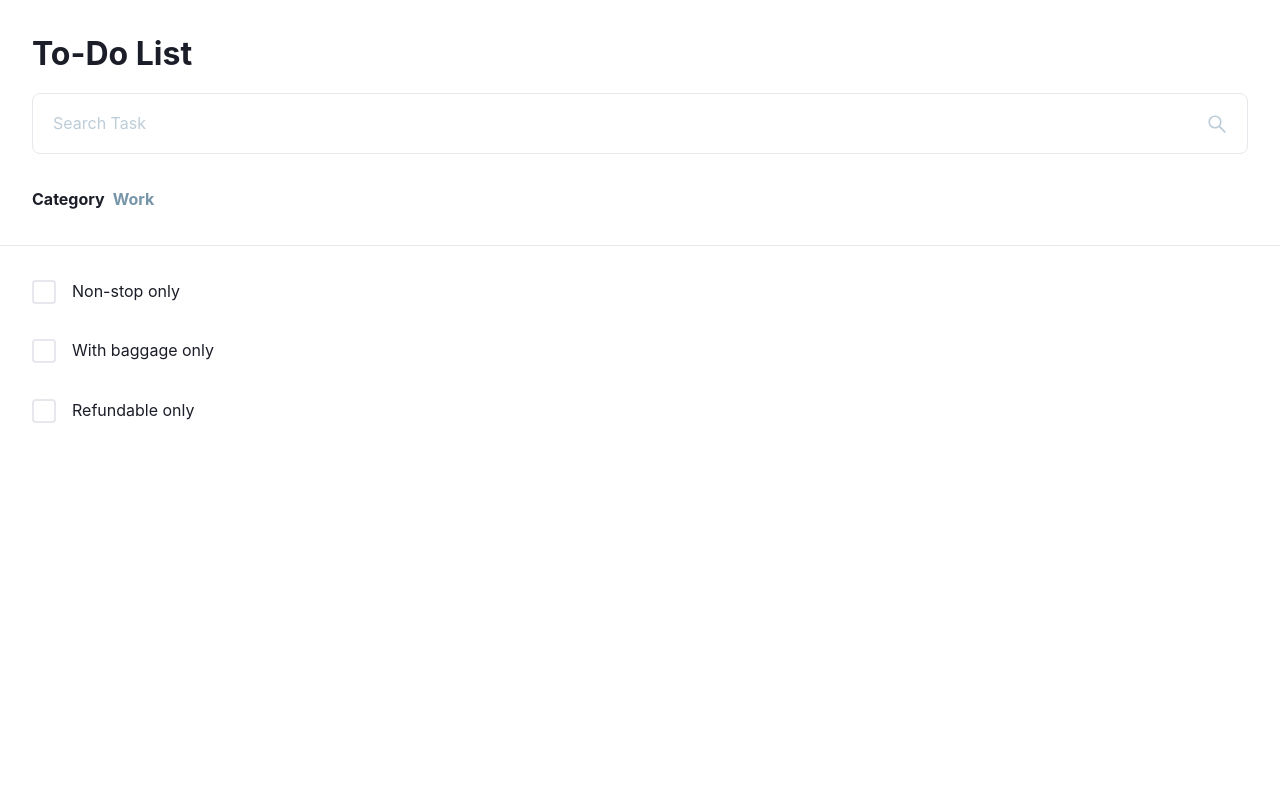
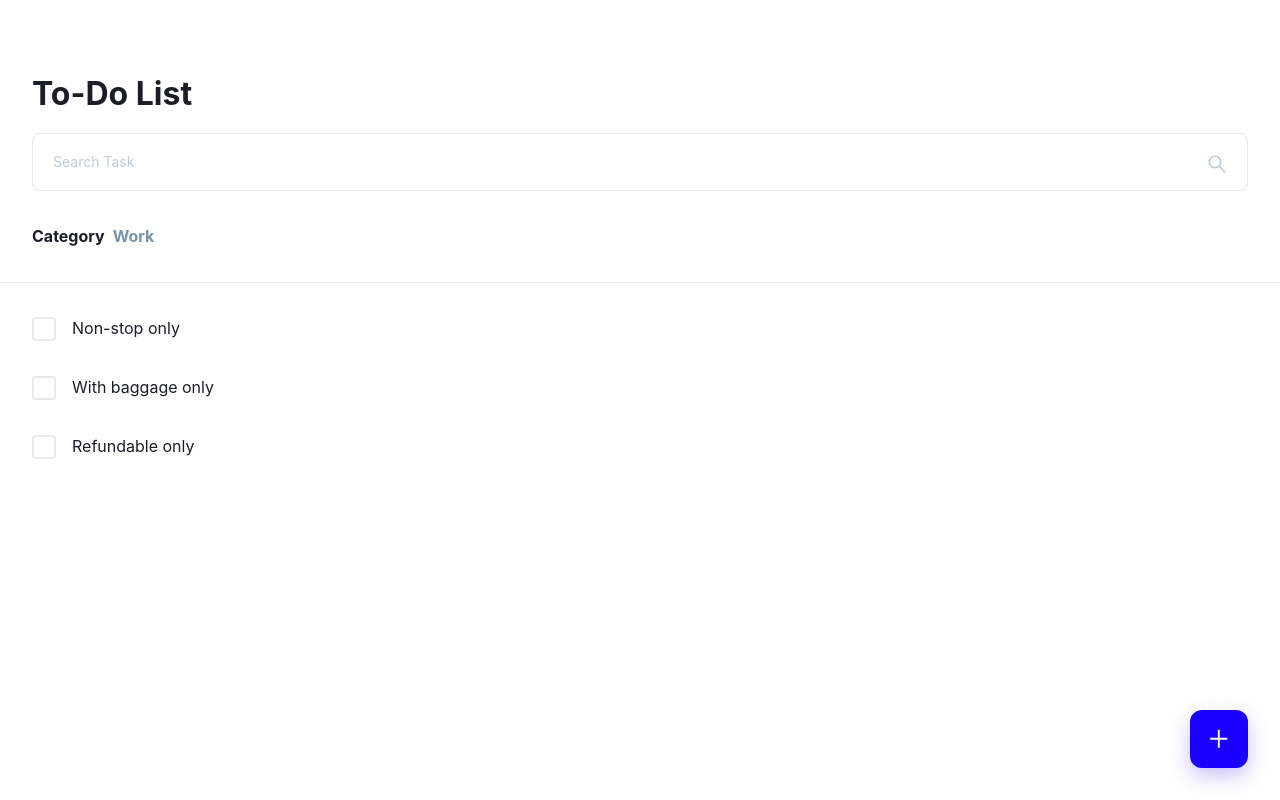
Before and after one commit to sammarxz/test-zenit, a React (Create React App) app: page / in a window 1280 px wide. Built offline with nearby package versions, Linux system fonts and the light colour scheme.

Commit message:
Add Button Component; AddTaskButotn;

```diff
--- a/src/App.tsx
+++ b/src/App.tsx
@@ -1,16 +1,25 @@
-import React from "react";
+import React from "react"
+import styled from 'styled-components'
+import { AiOutlinePlus } from 'react-icons/ai'
 
-import { Layout, Input, Task } from "./components";
+import { Layout, Input, Task, Button } from "./components"
+
+const AddButton = styled.div`
+  position: fixed;
+  bottom: 32px;
+  right: 32px;
+  z-index: 9;
+`
 
 function App() {
   return (
     <Layout>
       <div className="container">
-        <h1 className="mt--32 mb--16">To-Do List</h1>
+        <h1 className="mt--72 mb--16">To-Do List</h1>
         <Input
           name="search"
           isSearch
-          type="search"
+          type="text"
           placeholder="Search Task"
         />
         <div className="mt--32 fw--bold">
@@ -28,6 +37,14 @@ function App() {
         <Task className="mb--16" title="With baggage only" />
         <Task className="mb--16" title="Refundable only" />
       </div>
+      <AddButton>
+        <Button
+          className="p--16 br--12 bg--cta c--white is--icon is--primary"
+          onClick={() => console.log('click')}
+        >
+          <AiOutlinePlus size="1.6rem" />
+        </Button>
+      </AddButton>
     </Layout>
   );
 }
--- /dev/null
+++ b/src/components/Button/Button.tsx
@@ -0,0 +1,33 @@
+import React from 'react'
+import { Btn } from './styles'
+
+type ButtonProps = {
+    text?: string,
+    disable?: boolean,
+    className?: string,
+    onClick: Function,
+}
+
+const Button: React.FC<ButtonProps> = ({
+  text,
+  disable,
+  className,
+  onClick,
+  children = 'Click'
+}) => {
+  const value = text || children
+  const classNames = `
+    ${className}
+    ${disable ?? 'is--disabled'}`
+
+  return (
+    <Btn
+      className={classNames}
+      onClick={(e) => onClick(e)}
+    >
+      {value}
+    </Btn>
+  )
+}
+
+export { Button }
--- /dev/null
+++ b/src/components/Button/index.ts
@@ -0,0 +1 @@
+export { Button } from './Button'
--- /dev/null
+++ b/src/components/Button/styles.ts
@@ -0,0 +1,17 @@
+import styled from 'styled-components'
+
+const Btn = styled.button`
+  width: 100%;
+
+  &.is--primary {
+    box-shadow: 0px 8px 20px rgba(97, 62, 234, 0.32);
+  }
+
+  &.is--icon {
+    display: flex;
+    align-items: center;
+    justify-content: center;
+  }
+`
+
+export { Btn }
--- a/src/components/Input/Input.tsx
+++ b/src/components/Input/Input.tsx
@@ -1,40 +1,14 @@
 import React, { InputHTMLAttributes } from 'react'
-import styled from 'styled-components'
 import { AiOutlineSearch } from 'react-icons/ai'
-import { motion } from 'framer-motion'
+import { Wrapper, InputField, SearchIcon } from './styles'
 
 interface InputProps extends InputHTMLAttributes<HTMLInputElement> {
   name: string;
   isSearch: boolean;
 }
 
-const Wrapper = styled.div`
-  position: relative;
-`
-
-const InputField = styled.input`
-  border: 1px solid var(--color-border);
-  border-radius: 8px;
-  width: 100%;
-  padding: 16px 20px;
-`
-
-const SearchIcon = styled.div`
-  position: absolute;
-  right: 20px;
-  top: 20px;
-`
-
 const Input: React.FC<InputProps> = ({ name, isSearch, ...rest }) => {
   return (
-    <motion.div
-      whileFocus={{
-        scale: 1.2
-      }}
-      whileTap={{
-        scale: 0.98,
-      }}
-    >
     <Wrapper>
       <InputField id={name} {...rest} />
       {isSearch && (
@@ -43,7 +17,6 @@ const Input: React.FC<InputProps> = ({ name, isSearch, ...rest }) => {
         </SearchIcon>
       )}
     </Wrapper>
-    </motion.div>
   )
 }
 
--- /dev/null
+++ b/src/components/Input/styles.ts
@@ -0,0 +1,31 @@
+import styled from 'styled-components'
+
+const Wrapper = styled.div`
+  position: relative;
+`
+
+const InputField = styled.input`
+  font-size: 14px;
+  border: 1px solid var(--color-border);
+  border-radius: 8px;
+  width: 100%;
+  padding: 16px 20px;
+  transition: border-color .3s ease;
+
+  &:active,
+  &:focus {
+    border-color: var(--color-cta);
+
+    & + div > svg {
+      color: var(--color-cta);
+    }
+  }
+`
+
+const SearchIcon = styled.div`
+  position: absolute;
+  right: 20px;
+  top: 20px;
+`
+
+export { Wrapper, InputField, SearchIcon }
--- a/src/components/Layout/helpers.ts
+++ b/src/components/Layout/helpers.ts
@@ -33,7 +33,7 @@ export default createGlobalStyle`
 
   /* Spaces */
 
-  ${[0, 4, 8, 16, 24, 32, 40, 48].map((size) => css`
+  ${[0, 4, 8, 16, 24, 32, 40, 72].map((size) => css`
     .m--${size} {
       margin: ${size}px;
     }
@@ -99,10 +99,41 @@ export default createGlobalStyle`
     font-weight: 300;
   }
 
+  .fs--small {
+    font-size: .8rem;
+  }
+
+  .fs--normal {
+    font-size: 1rem;
+  }
+
+  .fs--medium {
+    font-size: 1.4rem;
+  }
+
 
   /* Positions */
 
   .p--relative {
     position: relative;
   }
+
+  .p--absolute {
+    position: absolute;
+  }
+
+
+  /* Border */
+
+  .br--12 {
+    border-radius: 12px;
+  }
+
+  .br--8 {
+    border-radius: 8px;
+  }
+
+  .br--4 {
+    border-radius: 4px;
+  }
 `
--- a/src/components/Task/Task.tsx
+++ b/src/components/Task/Task.tsx
@@ -1,6 +1,6 @@
 import React, { useState } from 'react'
 import { AiOutlineEdit, AiOutlineDelete } from 'react-icons/ai'
-import { motion, useAnimation } from 'framer-motion'
+import { motion, useAnimation, useMotionValue, useTransform } from 'framer-motion'
 
 import { Wrapper } from './wrapper'
 import { Checkbox } from './checkbox'
@@ -20,7 +20,11 @@ type Info = {
 
 const Task: React.FC<TaskProps> = ({ className, title }) => {
   const [checked, setChecked] = useState(false)
+  const x = useMotionValue(0)
   const controls = useAnimation()
+  const input = [-120, 0, 120]
+  const output = [1, 0, 1]
+  const opacity = useTransform(x, input, output)
 
   async function handleDragEnd(event:any, info:Info) {
     if (undefined !== info) {
@@ -48,6 +52,7 @@ const Task: React.FC<TaskProps> = ({ className, title }) => {
         dragElastic={0.5}
         dragTransition={{ bounceStiffness: 600, bounceDamping: 20 }}
         style={{
+          x,
           width: "100%",
           overflow: "hidden",
           willChange: "transform",
@@ -66,6 +71,7 @@ const Task: React.FC<TaskProps> = ({ className, title }) => {
           </label>
         </Checkbox>
       </motion.div>
+      <motion.div style={{ opacity }}>
         <Actions className="d--flex">
           <button className="edit bg--cta p--16 d--flex ai--center jc--space-between">
             <AiOutlineEdit size="1.4rem" className="c--white" />
@@ -74,6 +80,7 @@ const Task: React.FC<TaskProps> = ({ className, title }) => {
             <AiOutlineDelete size="1.4rem" className="c--white" />
           </button>
         </Actions>
+      </motion.div>
     </Wrapper>
   )
 }
--- a/src/components/Task/actions.ts
+++ b/src/components/Task/actions.ts
@@ -3,7 +3,7 @@ import styled from 'styled-components'
 const Actions = styled.div`
   position: absolute;
   top: 2px;
-  right: 0;
+  right: -1px;
   z-index: 1;
 
   .edit {
--- a/src/components/index.ts
+++ b/src/components/index.ts
@@ -1,3 +1,5 @@
 export { Layout } from './Layout'
 export { Input } from './Input'
+export { Button } from './Button'
+
 export { Task } from './Task'
```
Lines whose indentation alone changed are shown as unchanged.
